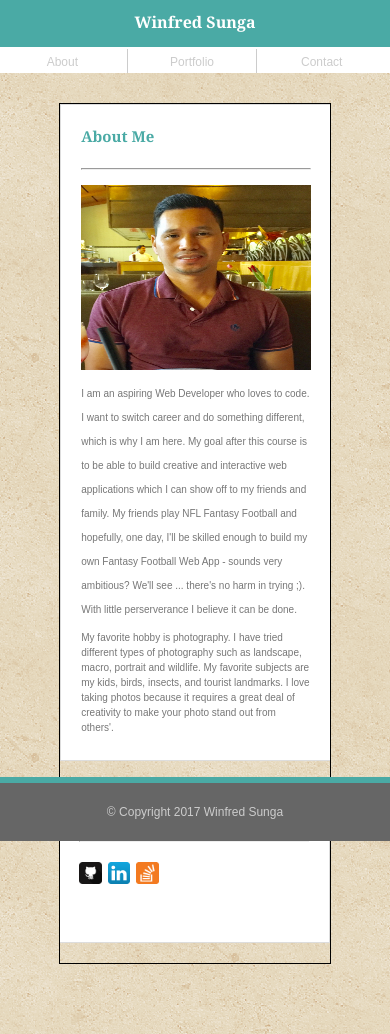
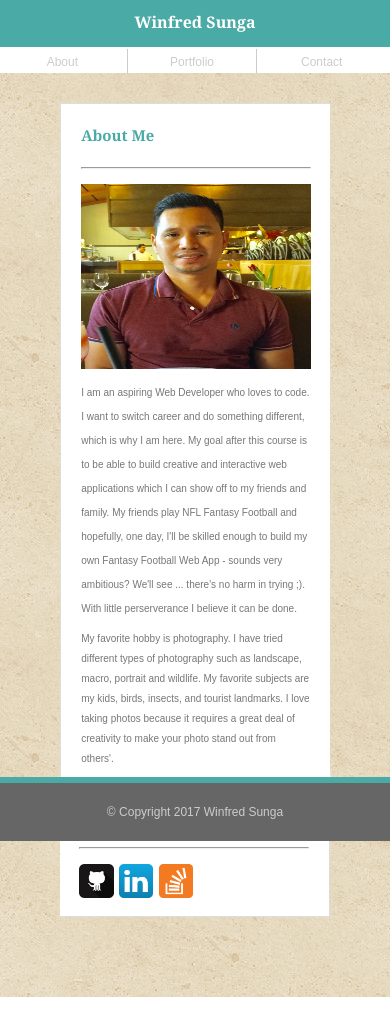
Before and after one commit to winfredSunga-jw0226/responsive-portfolio, a plain HTML site: page index.html in a window 390 px wide. After the commit the page ends 997 px from the top, so only its background shows below. Drawn offline with Linux system fonts and the light colour scheme.

Commit message:
finished footer styling for 640px screen size

```diff
--- a/css/style.css
+++ b/css/style.css
@@ -593,13 +593,15 @@ portfolio_section {
 
   .container_content{
     width : 270px;
-    border : 1px solid black;
   }
 
   h1 {
     font-size : 15px;
   }
 
+  h3 {
+    font-size : 12px;
+  }
   .my_pic {
     height : 185px;
     width : 230px;
@@ -612,4 +614,24 @@ portfolio_section {
     font-size : 10px;
   }
 
+  #p1 , #p2 {
+    font-size : 10px;
+    line-height : 2;
+  }
+
+  aside {
+    height : 100px;
+    margin : 10px auto;
+    padding-bottom : 10px ;
+  }
+
+  .social_media_icons {
+    width : 15%;
+    margin: 0px 2px 0px 0px;
+  }
+
+  #connect {
+    margin : 15px 0px 15px 0px;
+  }
+
 }
```
